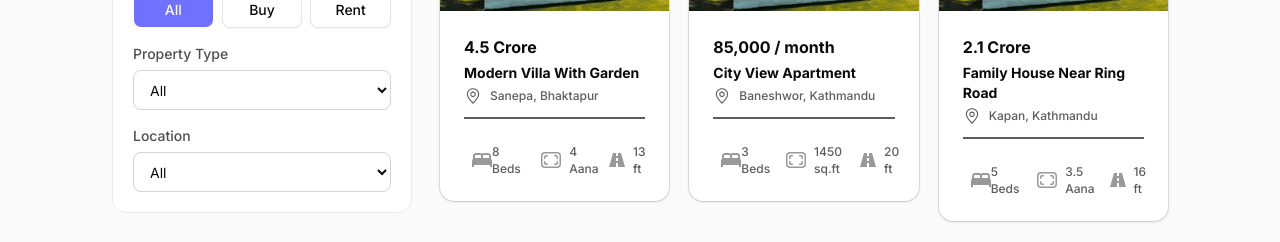
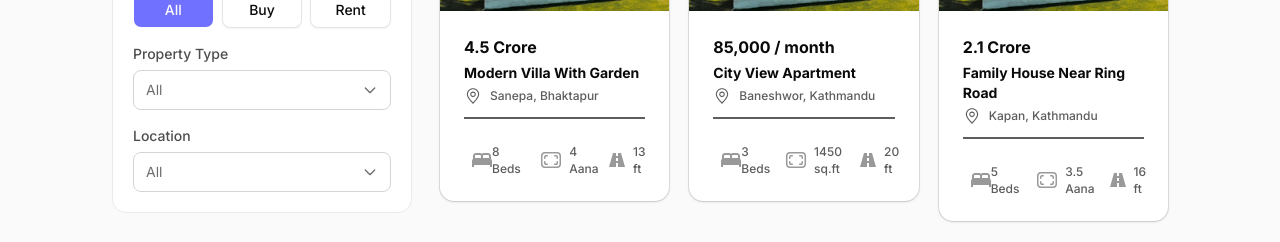
Before and after one commit to rawmess2057/real-estate-frontend, a Next.js app: page /properties in a window 1280 px wide. Shown: the part 395-637 px from the top of the page. Built offline with nearby package versions, Linux system fonts and the light colour scheme.

Commit message:
feat: Add Leaflet integration for property maps and enhance property filtering UI

```diff
--- a/package.json
+++ b/package.json
@@ -5,17 +5,20 @@
   "scripts": {
     "dev": "next dev",
     "build": "next build",
-    "start": "next start"
+    "start": "next start",
+    "postinstall": "node ./scripts/copyLeafletImages.js"
   },
   "dependencies": {
     "class-variance-authority": "^0.7.1",
     "clsx": "^2.1.1",
+    "leaflet": "^1.9.4",
     "lucide-react": "^0.577.0",
     "next": "16.1.6",
     "next-themes": "^0.4.6",
     "radix-ui": "^1.4.3",
     "react": "19.2.3",
     "react-dom": "19.2.3",
+    "react-leaflet": "^5.0.0",
     "shadcn": "^4.0.5",
     "sonner": "^2.0.7",
     "tailwind-merge": "^3.5.0",
--- a/src/app/properties/page.tsx
+++ b/src/app/properties/page.tsx
@@ -4,16 +4,25 @@ import { useMemo, useState } from "react";
 import { ebGaramond } from "@/lib/fonts";
 import PropertyCard from "@/components/listings/PropertyCard";
 import { Button } from "@/components/ui/button";
-import { propertyList, type PropertyRecord } from "@/components/listings/propertyData";
+import {
+  propertyList,
+  type PropertyRecord,
+} from "@/components/listings/propertyData";
 
 export default function PropertiesPage() {
   const [search, setSearch] = useState("");
   const [purpose, setPurpose] = useState<"All" | "Buy" | "Rent">("All");
-    const [propertyType, setPropertyType] = useState<"All" | PropertyRecord["propertyType"]>("All");
+  const [propertyType, setPropertyType] = useState<
+    "All" | PropertyRecord["propertyType"]
+  >("All");
+  const [showPropertyTypes, setShowPropertyTypes] = useState(false);
+  const [showLocations, setShowLocations] = useState(false);
   const [location, setLocation] = useState<string>("All");
 
   const locations = useMemo(() => {
-        const uniqueLocations = Array.from(new Set(propertyList.map((item) => item.location)));
+    const uniqueLocations = Array.from(
+      new Set(propertyList.map((item) => item.location)),
+    );
     return ["All", ...uniqueLocations];
   }, []);
 
@@ -23,7 +32,8 @@ export default function PropertiesPage() {
         item.title.toLowerCase().includes(search.toLowerCase()) ||
         item.location.toLowerCase().includes(search.toLowerCase());
       const byPurpose = purpose === "All" ? true : item.purpose === purpose;
-            const byType = propertyType === "All" ? true : item.propertyType === propertyType;
+      const byType =
+        propertyType === "All" ? true : item.propertyType === propertyType;
       const byLocation = location === "All" ? true : item.location === location;
 
       return bySearch && byPurpose && byType && byLocation;
@@ -40,14 +50,18 @@ export default function PropertiesPage() {
   return (
     <main className="pt-4 pb-16 px-4 md:px-10 lg:px-28 bg-[#FAFAFA] min-h-screen">
       <div className="mb-8">
-                <p className="text-[18px] font-medium text-[#7171FF]">Explore Our Properties</p>
-                <h1 className={`${ebGaramond.className} text-[34px] font-semibold text-[#2E2E2E]`}>
+        <p className="text-[18px] font-medium text-[#7171FF]">
+          Explore Our Properties
+        </p>
+        <h1
+          className={`${ebGaramond.className} text-[34px] font-semibold text-[#2E2E2E]`}
+        >
           Find The Right Property For You
         </h1>
       </div>
 
       <section className="grid grid-cols-1 lg:grid-cols-[300px_1fr] gap-6 lg:gap-7">
-                <aside className="bg-white border border-[#EAEAEA] rounded-xl p-5 h-fit lg:sticky lg:top-26">
+        <aside className="filters-panel bg-white border border-[#EAEAEA] rounded-xl p-5 h-fit lg:sticky lg:top-26">
           <div className="flex items-center justify-between mb-5">
             <h2 className="text-xl font-semibold text-[#2E2E2E]">Filters</h2>
             <Button
@@ -62,7 +76,10 @@ export default function PropertiesPage() {
 
           <div className="space-y-4">
             <div>
-                            <label htmlFor="search" className="text-sm font-medium text-[#4E4E4E] block mb-1.5">
+              <label
+                htmlFor="search"
+                className="text-sm font-medium text-[#4E4E4E] block mb-1.5"
+              >
                 Search
               </label>
               <input
@@ -75,7 +92,9 @@ export default function PropertiesPage() {
             </div>
 
             <div>
-                            <p className="text-sm font-medium text-[#4E4E4E] block mb-1.5">Property Status</p>
+              <p className="text-sm font-medium text-[#4E4E4E] block mb-1.5">
+                Property Status
+              </p>
               <div className="grid grid-cols-3 gap-2">
                 {(["All", "Buy", "Rent"] as const).map((item) => (
                   <Button
@@ -92,67 +111,140 @@ export default function PropertiesPage() {
             </div>
 
             <div>
-                            <label htmlFor="propertyType" className="text-sm font-medium text-[#4E4E4E] block mb-1.5">
+              <label
+                htmlFor="propertyType"
+                className="text-sm font-medium text-[#4E4E4E] block mb-1.5"
+              >
                 Property Type
               </label>
-                            <select
-                                id="propertyType"
-                                value={propertyType}
-                                onChange={(event) =>
-                                    setPropertyType(event.target.value as "All" | PropertyRecord["propertyType"])
-                                }
-                                className="w-full h-10 rounded-md border border-[#D4D4D4] px-3 text-sm bg-white outline-none focus:ring-2 focus:ring-[#7171FF]"
+              <div className="relative">
+                <button
+                  type="button"
+                  onClick={() => setShowPropertyTypes((s) => !s)}
+                  className="w-full h-10 rounded-md border border-[#D4D4D4] px-3 text-sm bg-white text-left flex items-center justify-between outline-none focus:ring-2 focus:ring-[#7171FF]"
                 >
-                                <option value="All">All</option>
-                                <option value="House">House</option>
-                                <option value="Apartment">Apartment</option>
-                                <option value="Villa">Villa</option>
-                                <option value="Land">Land</option>
-                            </select>
+                  <span className={propertyType === "All" ? "text-[#6D6D6D]" : "text-[#2E2E2E]"}>
+                    {propertyType}
+                  </span>
+                  <svg
+                    xmlns="http://www.w3.org/2000/svg"
+                    fill="none"
+                    viewBox="0 0 24 24"
+                    strokeWidth={2}
+                    stroke="currentColor"
+                    className={`w-4 h-4 text-[#6D6D6D] transition-transform duration-200 ${showPropertyTypes ? "rotate-180" : "rotate-0"}`}
+                  >
+                    <path strokeLinecap="round" strokeLinejoin="round" d="M19 9l-7 7-7-7" />
+                  </svg>
+                </button>
+
+                <div
+                  className={`property-dropdown absolute left-0 right-0 mt-1 bg-white border border-[#EAEAEA] rounded-md overflow-hidden shadow-sm z-20 transition-all duration-200 ease-out ${
+                    showPropertyTypes ? "max-h-48 opacity-100" : "max-h-0 opacity-0"
+                  }`}
+                >
+                  {(["All", "House", "Apartment", "Villa", "Land"] as const).map((opt) => (
+                    <button
+                      key={opt}
+                      type="button"
+                      onClick={() => {
+                        setPropertyType(opt as "All" | PropertyRecord["propertyType"]);
+                        setShowPropertyTypes(false);
+                      }}
+                      className={`w-full text-left px-3 py-2 text-sm ${propertyType === opt ? "bg-[#7171FF] text-white" : "text-[#4E4E4E]"}`}
+                    >
+                      {opt}
+                    </button>
+                  ))}
+                </div>
+              </div>
             </div>
 
             <div>
-                            <label htmlFor="location" className="text-sm font-medium text-[#4E4E4E] block mb-1.5">
+              <label
+                htmlFor="location"
+                className="text-sm font-medium text-[#4E4E4E] block mb-1.5"
+              >
                 Location
               </label>
-                            <select
-                                id="location"
-                                value={location}
-                                onChange={(event) => setLocation(event.target.value)}
-                                className="w-full h-10 rounded-md border border-[#D4D4D4] px-3 text-sm bg-white outline-none focus:ring-2 focus:ring-[#7171FF]"
+              <div className="relative">
+                <button
+                  type="button"
+                  onClick={() => setShowLocations((s) => !s)}
+                  className="w-full h-10 rounded-md border border-[#D4D4D4] px-3 text-sm bg-white text-left flex items-center justify-between outline-none focus:ring-2 focus:ring-[#7171FF]"
                 >
-                                {locations.map((item) => (
-                                    <option key={item} value={item}>
-                                        {item}
-                                    </option>
+                  <span className={location === "All" ? "text-[#6D6D6D]" : "text-[#2E2E2E]"}>
+                    {location}
+                  </span>
+                  <svg
+                    xmlns="http://www.w3.org/2000/svg"
+                    fill="none"
+                    viewBox="0 0 24 24"
+                    strokeWidth={2}
+                    stroke="currentColor"
+                    className={`w-4 h-4 text-[#6D6D6D] transition-transform duration-200 ${showLocations ? "rotate-180" : "rotate-0"}`}
+                  >
+                    <path strokeLinecap="round" strokeLinejoin="round" d="M19 9l-7 7-7-7" />
+                  </svg>
+                </button>
+
+                <div
+                  className={`property-dropdown absolute left-0 right-0 mt-1 bg-white border border-[#EAEAEA] rounded-md overflow-hidden shadow-sm z-20 transition-all duration-200 ease-out ${
+                    showLocations ? "max-h-48 opacity-100" : "max-h-0 opacity-0"
+                  }`}
+                >
+                  {locations.map((opt) => (
+                    <button
+                      key={opt}
+                      type="button"
+                      onClick={() => {
+                        setLocation(opt);
+                        setShowLocations(false);
+                      }}
+                      className={`w-full text-left px-3 py-2 text-sm ${location === opt ? "bg-[#7171FF] text-white" : "text-[#4E4E4E]"}`}
+                    >
+                      {opt}
+                    </button>
                   ))}
-                            </select>
                 </div>
-
+              </div>
+            </div>
           </div>
         </aside>
 
         <div>
           {purpose !== "All" && (
             <div className="flex items-center justify-between mb-4">
-                            <p className="text-sm text-[#6D6D6D]">{filteredProperties.length} properties found</p>
+              <p className="text-sm text-[#6D6D6D]">
+                {filteredProperties.length} properties found
+              </p>
             </div>
           )}
 
           {filteredProperties.length === 0 ? (
             <div className="rounded-xl border border-dashed border-[#D4D4D4] bg-white p-12 text-center">
-                            <h3 className="text-lg font-semibold text-[#353535]">No properties matched</h3>
+              <h3 className="text-lg font-semibold text-[#353535]">
+                No properties matched
+              </h3>
               <p className="text-sm text-[#707070] mt-2 mb-4">
                 Try changing one or more filters to see more listings.
               </p>
-                            <Button type="button" onClick={resetFilters} className="bg-[#7171FF]">
+              <Button
+                type="button"
+                onClick={resetFilters}
+                className="bg-[#7171FF]"
+              >
                 Clear Filters
               </Button>
             </div>
           ) : (
             <div className="grid grid-cols-1 sm:grid-cols-2 xl:grid-cols-3 gap-4 lg:gap-5 justify-items-center">
               {filteredProperties.map((property) => (
-                                <PropertyCard key={property.id} property={property} href={`/properties/${property.id}`} />
+                <PropertyCard
+                  key={property.id}
+                  property={property}
+                  href={`/properties/${property.id}`}
+                />
               ))}
             </div>
           )}
```
Also changed, not shown: scripts/copyLeafletImages.js (added, +40 -0 lines), src/app/globals.css (+18 -0 lines), src/components/listings/MapClient.tsx (added, +70 -0 lines), src/components/listings/PropertyDetails.tsx (+10 -3 lines), 1 other file (tests, documents, lock files or other folders). Lines whose indentation alone changed are shown as unchanged.
